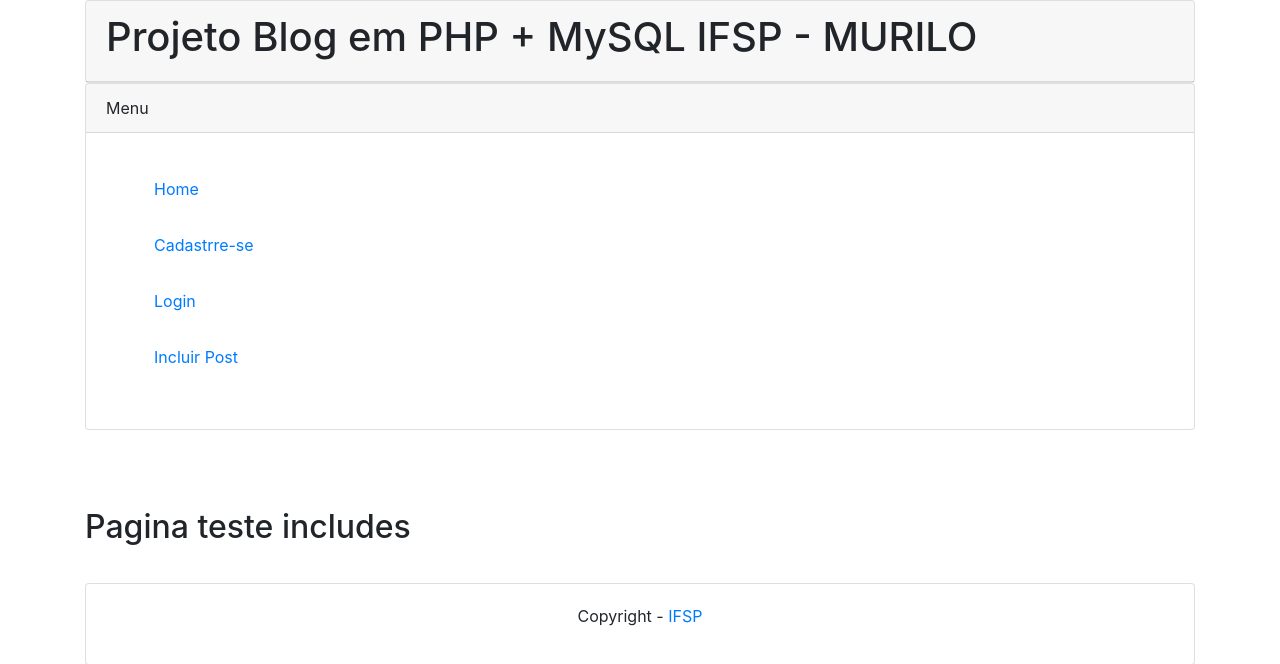
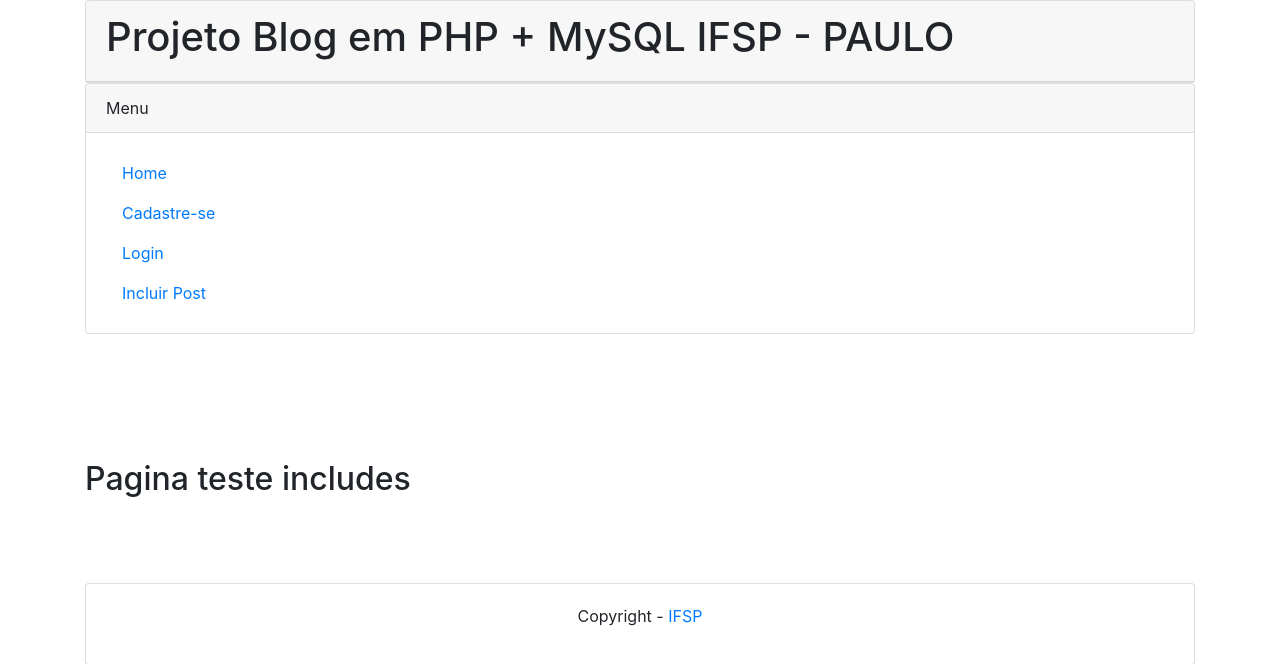
Before and after one commit to PaulinIFSP/blog, a PHP site: page /pagina_test.php in a window 1280 px wide. Shown: the top 664 px of the page. Run offline with PHP 8.4, Linux system fonts and the light colour scheme.

Commit message:
ta rodando

```diff
--- a/core/usuario_repositorio.php
+++ b/core/usuario_repositorio.php
@@ -57,9 +57,9 @@
                 ['id', 'nome', 'email', 'senha', 'adm'],
                 $criterio
             );
-
             if(count($retorno) > 0){
                 if(crypt($senha, $salt) == $retorno[0]['senha']){
+                    echo 'aqui';
                     $_SESSION['login']['usuario'] = $retorno[0];
                     if(!empty($_SESSION['url_retorno'])){
                         header('Location: ' . $_SESSION['url_retorno']);
--- a/includes/menu.php
+++ b/includes/menu.php
@@ -3,19 +3,25 @@
         Menu
     </div>
     <div class="card-body">
-        <ul class="nav-link flex-column">
-            <li class="nav-link">
+        <ul class="nav flex-column">
+            <li class="nav-item">
                 <a class="nav-link" href="index.php">Home</a>
             </li>
-            <li class="nav-link">
-                <a class="nav-link" href="usuario_formulario.php">Cadastrre-se</a>
+            <li class="nav-item">
+                <a class="nav-link" href="usuario_formulario.php">Cadastre-se</a>
             </li>
-            <li class="nav-link">
+            <li class="nav-item">
                 <a class="nav-link" href="login_formulario.php">Login</a>
             </li>
-            <li class="nav-link">
+            <li class="nav-item">
                 <a class="nav-link" href="post_formulario.php">Incluir Post</a>
             </li>
+            <?php if ((isset($_SESSION['login']))
+                    && ($_SESSION['login']['usuario']['adm'] === 1)) : ?>
+            <li class="nav-item">
+                <a class="nav-link" href="usuarios.php">Usuários</a>
+            </li>
+            <?php endif; ?>
         </ul>
     </div>
 </div>
--- a/includes/topo.php
+++ b/includes/topo.php
@@ -4,7 +4,7 @@
 
 <div class="card">
     <div class="card-header">
-        <h1> Projeto Blog em PHP + MySQL IFSP - MURILO</h1>
+        <h1> Projeto Blog em PHP + MySQL IFSP - PAULO</h1>
     </div>
     <?php if(isset($_SESSION['login'])): ?>
     <div class="card-body text-right">
--- a/post_formulario.php
+++ b/post_formulario.php
@@ -49,9 +49,9 @@
                     ?>
                     <h2>Post</h2>
                     <form method="post" action="core/post_repositorio.php">
-                        <input type="hidden" name"acao"
+                        <input type="hidden" name="acao"
                                 value="<?php echo empty($id) ? 'insert' : 'update' ?>">
-                        <input type="hidden" name"id"
+                        <input type="hidden" name="id"
                                 value="<?php $entidade[$id] ?? '' ?>">
                         <div class="form-group">
                             <label for="titulo">Título</label>
--- a/usuarios.php
+++ b/usuarios.php
@@ -79,9 +79,11 @@
                             <td><?php echo $entidade['nome'] ?></td>
                             <td><?php echo $entidade['email'] ?></td>
                             <td><?php echo $data?></td>
-                            <td><a href='core/usuario_repositorio.php?acao=status&id=<?php echo $entidade['id']?>
-                            &valor=<?php echo !$entidade['ativo']?>'><?php echo ($entidade['ativo']==1) ?
+                            <td><a href='core/usuario_repositorio.php?acao=status&id=<?php echo $entidade['id']?>&valor=<?php echo !$entidade['ativo']?>'><?php echo ($entidade['ativo']==1) ?
                             'Desativar' : 'Ativar'; ?></a></td>
+                            <td><a href='core/usuario_repositorio.php?acao=adm&id=<?php echo $entidade['id']?>&valor=<?php echo !$entidade['adm']?>'><?php echo ($entidade['adm']==1) ?
+                            'Rebaixar' : 'Promover'; ?></a></td>
+
                         </tr>
                         <?php endforeach; ?>
                     </tbody>
```
Also changed, not shown: core/mysql.php (+35 -35 lines), includes/busca.php (+4 -4 lines), index.php (+8 -8 lines).
